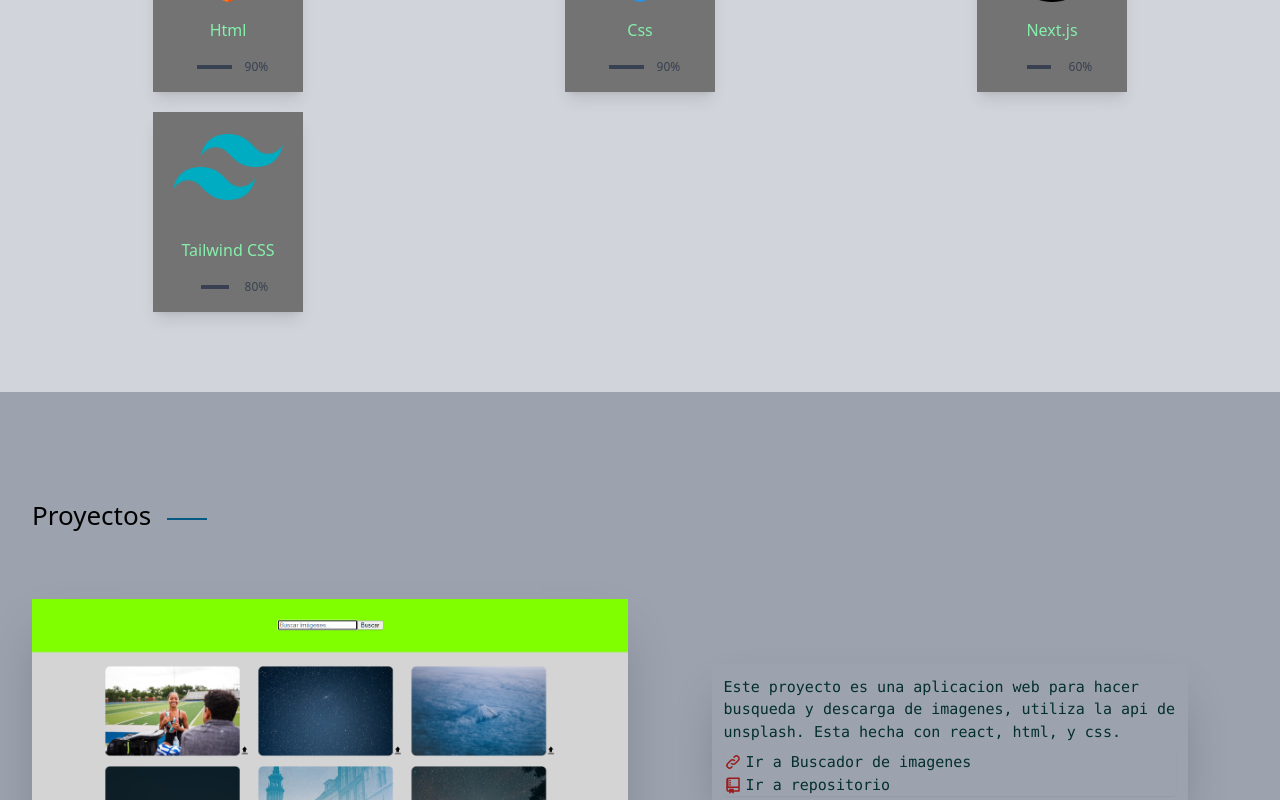
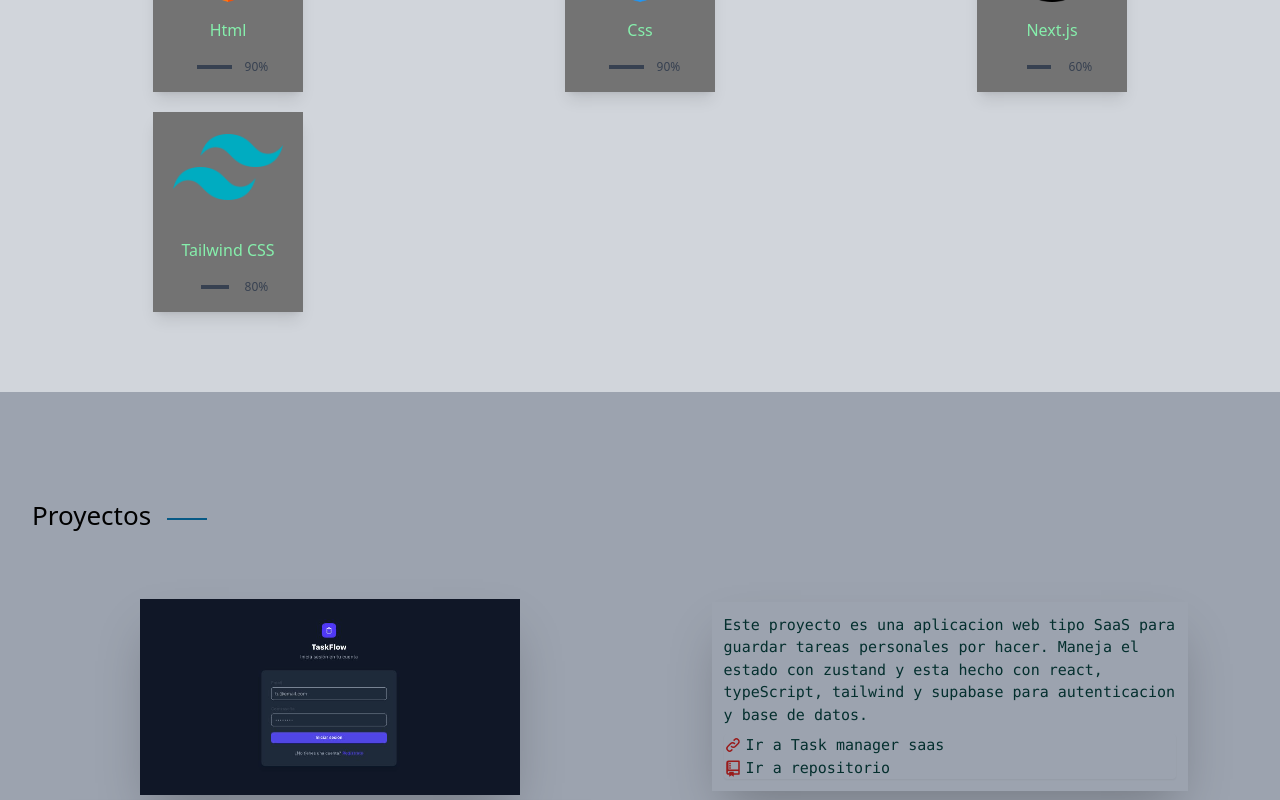
Before and after one commit to miguelriverasarmiento/portfolio-website, a Next.js app: page / in a window 1280 px wide. Shown: the part 2000-2800 px from the top of the page. Built offline with nearby package versions, Linux system fonts and the light colour scheme.

Commit message:
Agrego proyecto task manager saas

```diff
--- a/pages/Projects.js
+++ b/pages/Projects.js
@@ -11,6 +11,56 @@ const Projects = () => {
       <Heading title="Proyectos" />
 
       <div className="grid place-items-center grid-cols-1 md:grid-cols-2 gap-6">
+        <div className="flex flex-col items-center relative group">
+          <Image
+            className="w-[100%] h-[100%] shadow-2xl"
+            width={300}
+            height={300}
+            src="/img/task-manager.png"
+            alt=""
+          />
+          <div
+            className="bg-[#000000bd] absolute w-[100%] h-[100%]
+                top-0 opacity-0 transition duraction-500 group-hover:opacity-100
+                grid place-items-center text-blue-300 text-[12px] sm:text-[15px]
+                md:text-[17px]"
+          >
+            Task Manager SaaS
+          </div>
+        </div>
+
+        <div
+          className="flex flex-col text-left w-[80%] px-3 py-3 text-[12px] sm:text-[15px] font-mono
+            shadow-2xl shadow hover:shadow-xl text-teal-950"
+        >
+          Este proyecto es una aplicacion web tipo SaaS para guardar tareas
+          personales por hacer. Maneja el estado con zustand y esta hecho con
+          react, typeScript, tailwind y supabase para autenticacion y base de
+          datos.
+          <div className="flex flex-col text-left mt-2 rounded shadow-sm">
+            <div className="flex flex-row">
+              <div>
+                <TbLink className="text-red-800 text-[22px] pr-1" />
+              </div>
+              <div>
+                <Link href="https://task-manager-saa-s.vercel.app/">
+                  Ir a Task manager saas
+                </Link>
+              </div>
+            </div>
+            <div className="flex flex-row">
+              <div>
+                <RiGitRepositoryLine className="text-red-800 text-[22px] pr-1" />
+              </div>
+              <div>
+                <Link href="https://github.com/miguelriverasarmiento/Task-manager-SaaS">
+                  Ir a repositorio
+                </Link>
+              </div>
+            </div>
+          </div>
+        </div>
+
         <div className="flex flex-col items-center relative group">
           <Image
             className="w-[100%] h-[100%] shadow-2xl"
```
Also changed, not shown: public/img/task-manager.png (added).
